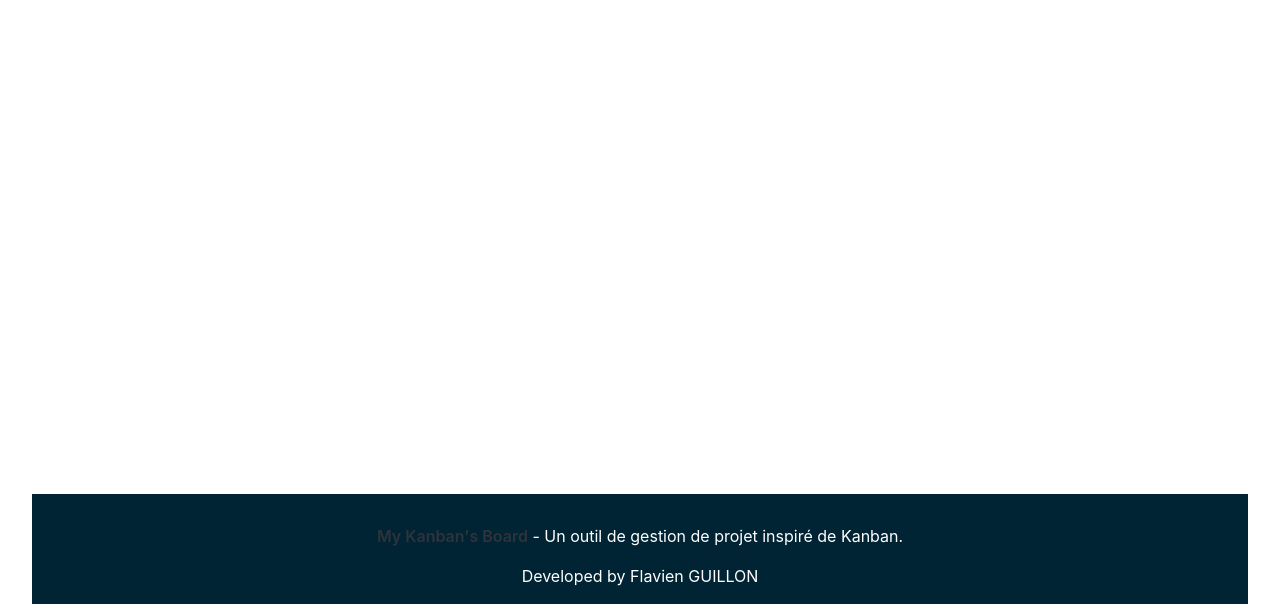
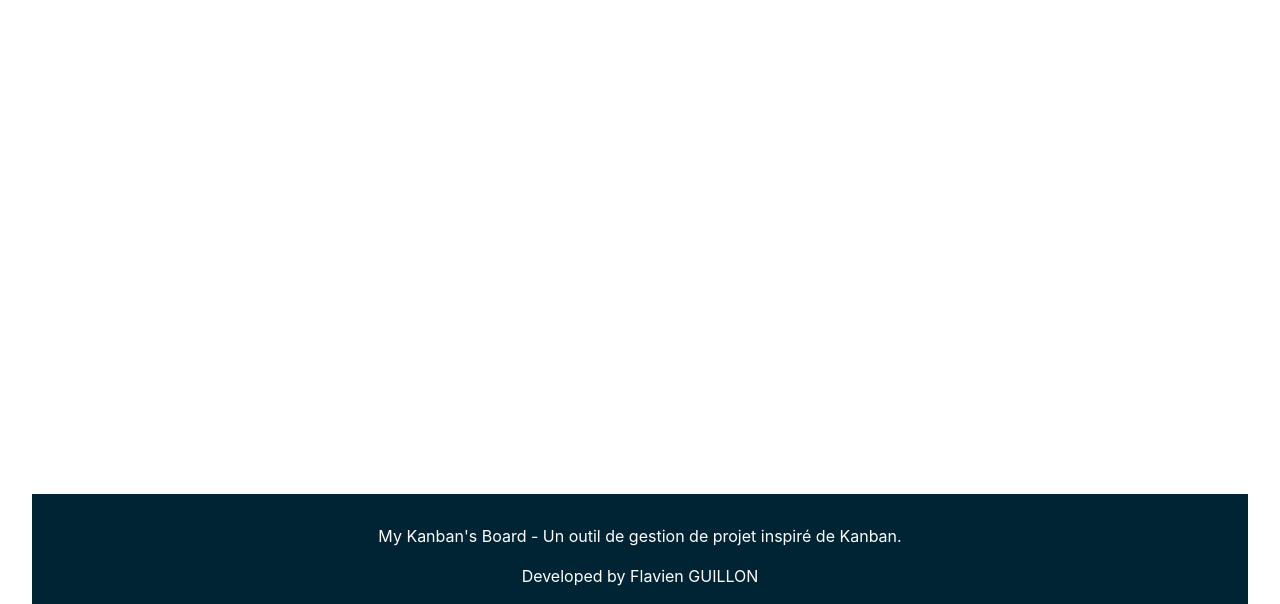
Before and after one commit to Aldebarian-git/MyKanbanSPA, a website built with Vite: page index.html in a window 1280 px wide. Shown: the part 102-706 px from the top of the page. Built offline with nearby package versions, Linux system fonts and the light colour scheme; no server answers; what izitoast would draw is missing.

Commit message:
Fix: footer

```diff
--- a/index.html
+++ b/index.html
@@ -212,7 +212,7 @@
   <footer class="footer has-background-info-dark has-text-white mt-5 is-fullwidth">
     <div class="content has-text-centered">
       <p>
-        <strong>My Kanban's Board</strong> - Un outil de gestion de projet inspiré de Kanban.
+        My Kanban's Board - Un outil de gestion de projet inspiré de Kanban.
       </p>
       <p>Developed by Flavien GUILLON</p>
       <p>
```
Also changed, not shown: dist/index.html.
